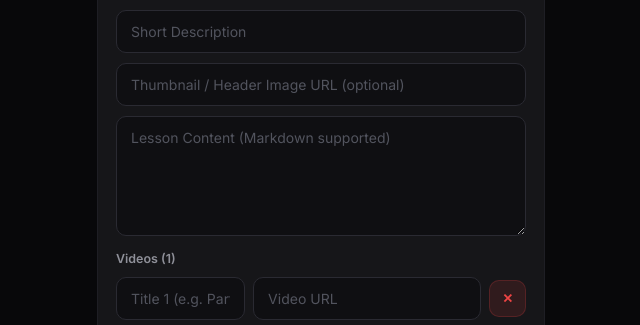
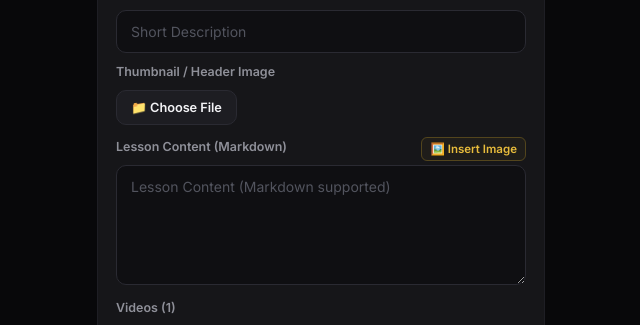
Before and after one commit to OdtaDeL/Tele_Mini_App, a React (Vite) app: page /admin/lessons in a window 1280 px wide. Both pictures are taken after a click on the button "+ Add Lesson". Shown: the part 382-707 px from the top of the page, without its empty margins (319-959 px from the left). Built offline with nearby package versions, Linux system fonts and the light colour scheme; no server answers; the database is empty.

Commit message:
feat: implement LessonManager admin page with file upload support and integrated dbService utilities

```diff
--- a/src/pages/admin/LessonManager.tsx
+++ b/src/pages/admin/LessonManager.tsx
@@ -1,13 +1,54 @@
-import { useState } from 'react';
+import { useState, type ChangeEvent } from 'react';
 import { useApp } from '../../context/AppContext';
 import { generateId } from '../../utils/helpers';
 import type { Lesson } from '../../types';
+import * as dbService from '../../services/dbService';
 
 export default function LessonManager() {
   const { state, dispatch } = useApp();
   const [editing, setEditing] = useState<Lesson | null>(null);
   const [showForm, setShowForm] = useState(false);
   const [filterModule, setFilterModule] = useState<string>('all');
+  const [isUploading, setIsUploading] = useState(false);
+  const [uploadError, setUploadError] = useState('');
+  const [isUploadingContent, setIsUploadingContent] = useState(false);
+
+  const handleThumbnailUpload = async (e: ChangeEvent<HTMLInputElement>) => {
+    const file = e.target.files?.[0];
+    if (!file) return;
+
+    setIsUploading(true);
+    setUploadError('');
+    try {
+      const url = await dbService.uploadFile('lessons', file, 'vertex');
+      setForm(prev => ({ ...prev, thumbnail: url }));
+    } catch (err: any) {
+      console.error(err);
+      setUploadError(err.message || 'Failed to upload image. Please ensure you have created a public bucket named "lessons" in Supabase Storage.');
+    } finally {
+      setIsUploading(false);
+    }
+  };
+
+  const handleContentImageUpload = async (e: ChangeEvent<HTMLInputElement>) => {
+    const file = e.target.files?.[0];
+    if (!file) return;
+
+    setIsUploadingContent(true);
+    try {
+      const url = await dbService.uploadFile('lessons', file, 'vertex');
+      // Append markdown image to content
+      setForm(prev => ({
+        ...prev,
+        content: prev.content + `\n![Image](${url})\n`
+      }));
+    } catch (err: any) {
+      console.error(err);
+      alert(err.message || 'Upload failed. Check if public storage bucket "lessons" is created.');
+    } finally {
+      setIsUploadingContent(false);
+    }
+  };
   const [form, setForm] = useState({
     title: '',
     description: '',
@@ -154,12 +195,83 @@ export default function LessonManager() {
               onChange={(e) => setForm({ ...form, description: e.target.value })}
               placeholder="Short Description"
             />
+            {/* Thumbnail Upload & Preview */}
+            <div style={{ display: 'flex', flexDirection: 'column', gap: '8px' }}>
+              <label style={{ fontSize: '0.78rem', fontWeight: 600, color: 'var(--text-2)' }}>
+                Thumbnail / Header Image
+              </label>
+
+              <div style={{ display: 'flex', gap: '10px', alignItems: 'center' }}>
                 <input
-              className="input"
-              value={form.thumbnail}
-              onChange={(e) => setForm({ ...form, thumbnail: e.target.value })}
-              placeholder="Thumbnail / Header Image URL (optional)"
+                  type="file"
+                  accept="image/*"
+                  onChange={handleThumbnailUpload}
+                  style={{ display: 'none' }}
+                  id="thumbnail-upload-input"
+                  disabled={isUploading}
                 />
+                <label
+                  htmlFor="thumbnail-upload-input"
+                  className="btn btn-secondary btn-sm"
+                  style={{ cursor: 'pointer', display: 'inline-flex', alignItems: 'center', gap: '6px' }}
+                >
+                  {isUploading ? '📤 Uploading...' : '📁 Choose File'}
+                </label>
+
+                {form.thumbnail && (
+                  <button
+                    type="button"
+                    className="btn btn-danger btn-sm"
+                    onClick={() => setForm(prev => ({ ...prev, thumbnail: '' }))}
+                  >
+                    🗑 Remove
+                  </button>
+                )}
+              </div>
+
+              {uploadError && (
+                <p style={{ fontSize: '0.7rem', color: 'var(--red)', margin: 0 }}>
+                  {uploadError}
+                </p>
+              )}
+
+              {form.thumbnail && (
+                <div style={{ border: '1px solid var(--border)', borderRadius: 'var(--radius-md)', overflow: 'hidden', maxWidth: '180px', marginTop: '4px' }}>
+                  <img src={form.thumbnail} alt="Preview" style={{ width: '100%', height: 'auto', display: 'block' }} />
+                </div>
+              )}
+            </div>
+            <div style={{ display: 'flex', flexDirection: 'column', gap: '6px' }}>
+              <div style={{ display: 'flex', justifyContent: 'space-between', alignItems: 'center' }}>
+                <label style={{ fontSize: '0.78rem', fontWeight: 600, color: 'var(--text-2)' }}>
+                  Lesson Content (Markdown)
+                </label>
+                <div>
+                  <input
+                    type="file"
+                    accept="image/*"
+                    onChange={handleContentImageUpload}
+                    style={{ display: 'none' }}
+                    id="content-image-upload"
+                    disabled={isUploadingContent}
+                  />
+                  <label
+                    htmlFor="content-image-upload"
+                    style={{
+                      fontSize: '0.72rem',
+                      fontWeight: 600,
+                      color: 'var(--gold-bright)',
+                      cursor: 'pointer',
+                      border: '1px solid rgba(201, 162, 39, 0.3)',
+                      borderRadius: '6px',
+                      padding: '4px 8px',
+                      background: 'rgba(201, 162, 39, 0.05)',
+                    }}
+                  >
+                    {isUploadingContent ? 'Uploading...' : '🖼️ Insert Image'}
+                  </label>
+                </div>
+              </div>
               <textarea
                 className="input textarea"
                 value={form.content}
@@ -167,6 +279,7 @@ export default function LessonManager() {
                 placeholder="Lesson Content (Markdown supported)"
                 style={{ minHeight: '120px' }}
               />
+            </div>
             {/* Dynamic Videos Input */}
             <div style={{ marginTop: '4px', marginBottom: '4px' }}>
               <label style={{ fontSize: '0.78rem', fontWeight: 600, color: 'var(--text-2)', display: 'block', marginBottom: '8px' }}>
--- a/src/services/dbService.ts
+++ b/src/services/dbService.ts
@@ -141,3 +141,24 @@ export async function syncLessonProgress(userId: string, progress: any) {
     throw error;
   }
 }
+
+export async function uploadFile(bucketName: string, file: File, folder?: string): Promise<string> {
+  const fileExt = file.name.split('.').pop();
+  const randomName = `${Date.now()}-${Math.random().toString(36).substring(2, 10)}.${fileExt}`;
+  const filePath = folder ? `${folder}/${randomName}` : randomName;
+
+  const { error } = await supabase.storage
+    .from(bucketName)
+    .upload(filePath, file, {
+      cacheControl: '3600',
+      upsert: false
+    });
+
+  if (error) throw error;
+
+  const { data: { publicUrl } } = supabase.storage
+    .from(bucketName)
+    .getPublicUrl(filePath);
+
+  return publicUrl;
+}
```
Lines whose indentation alone changed are shown as unchanged.
